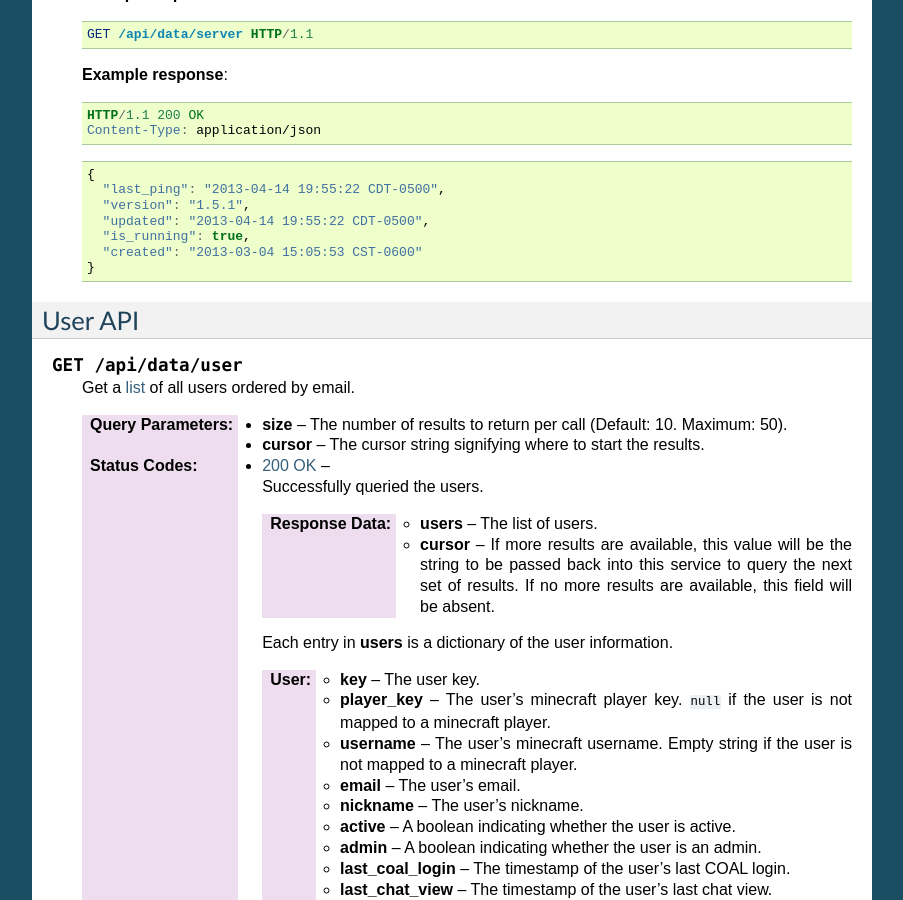
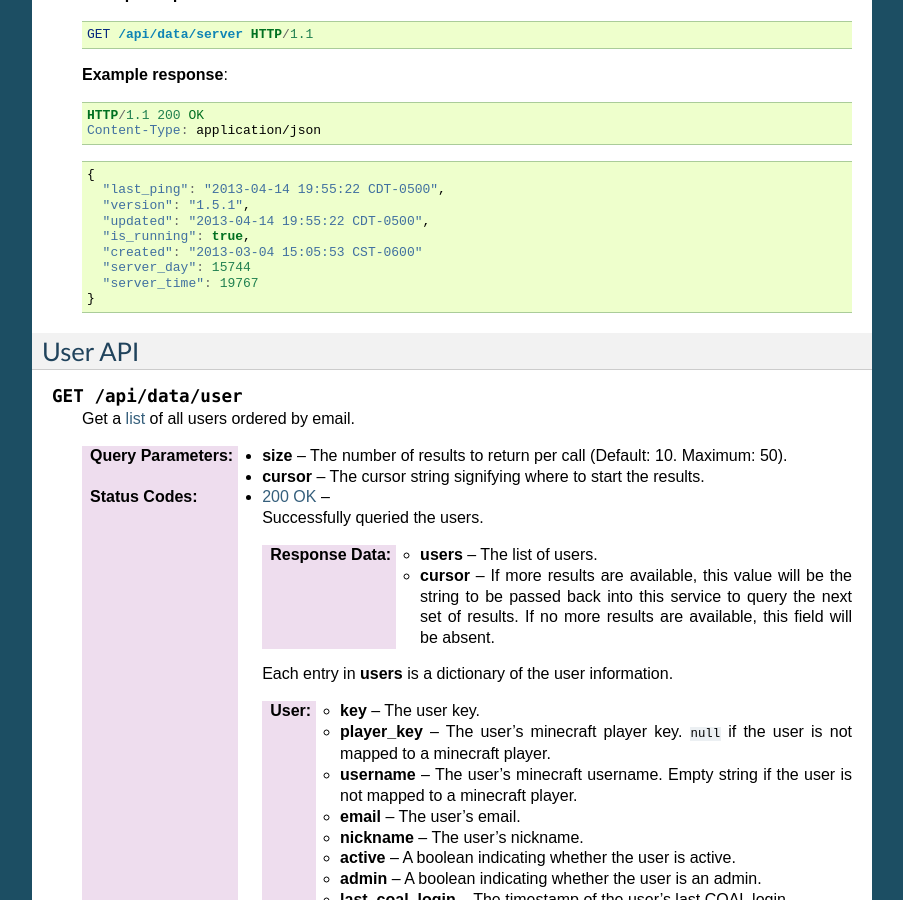
Before and after one commit to atmasphere/mc-coal, a Sphinx documentation site: the page built from docs/source/data_api.rst, in a window 1280 px wide and 900 px high, scrolled down 3644 px. Shown: the whole window, without its empty margins (198-1101 px from the left). Built offline with Sphinx 7.4.7, drawn with Linux system fonts in a browser that asks for light colours.

Commit message:
#14 Add examples to API docs

```diff
--- a/docs/source/data_api.rst
+++ b/docs/source/data_api.rst
@@ -235,6 +235,8 @@ Server API
       "updated": "2013-04-14 19:55:22 CDT-0500",
       "is_running": true,
       "created": "2013-03-04 15:05:53 CST-0600"
+      "server_day": 15744
+      "server_time": 19767
     }
 
 
```
